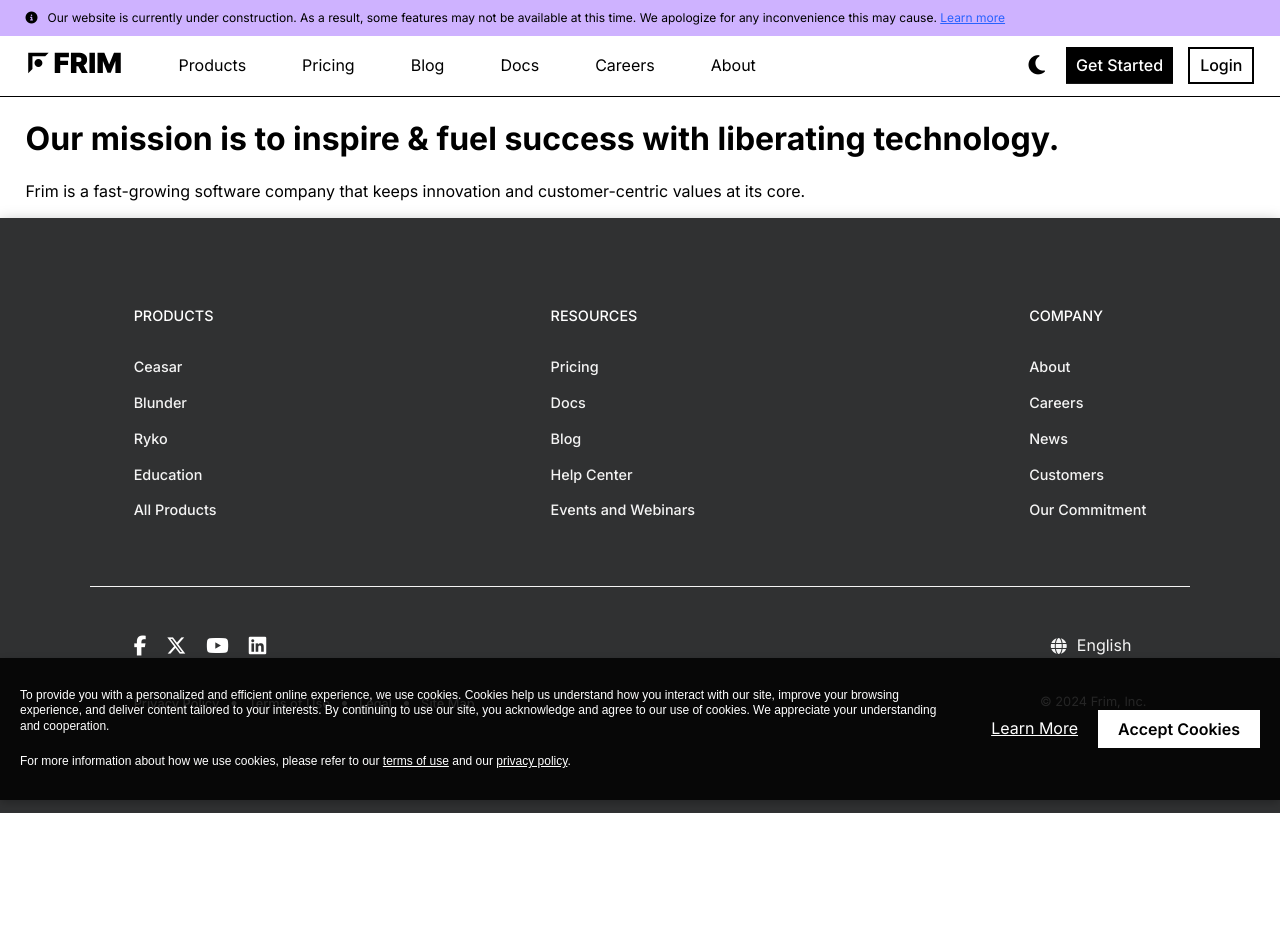
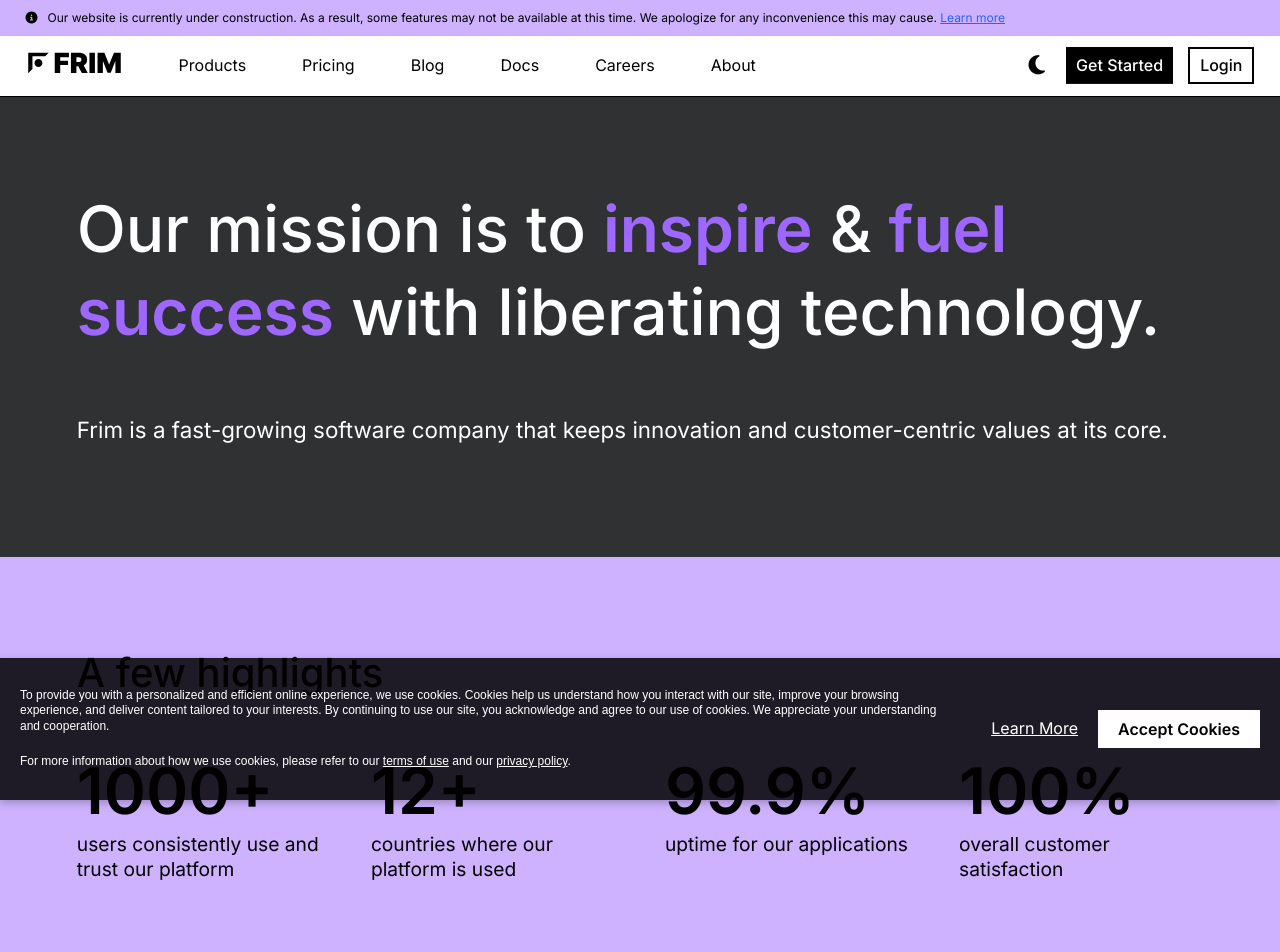
Before and after one commit to fconiglione/frim, a React (Create React App) app in the folder Client/: page /about in a window 1280 px wide. Shown: the top 952 px of the page. Before the commit the page ends 813 px from the top, so only its background shows below. Built offline with nearby package versions, Linux system fonts and the light colour scheme; a web font is replaced by a local one.

Commit message:
about-masthead and about-highlights complete

```diff
--- a/Client/src/assets/styles/index.css
+++ b/Client/src/assets/styles/index.css
@@ -2641,3 +2641,92 @@
 .dark .maintenance hr {
     border-color: #ffffff;
 }
+
+/* About (about.js) */
+
+.about {
+    padding: 0;
+}
+
+/* About masthead (.about-masthead) */
+
+.about-masthead {
+    display: flex;
+    align-items: flex-start;
+    justify-content: center;
+    flex-direction: column;
+    gap: 40px;
+    padding: 90px 6%;
+    background-color: #303132;
+}
+.about-masthead h1 {
+    font-size: 4em;
+    font-weight: 500;
+    margin: 0;
+    color: #ffffff;
+}
+.about-masthead span {
+    color: #9e67ff;
+    font-weight: 600;
+}
+.about-masthead p {
+    font-size: 1.4em;
+    font-weight: 400;
+    color: #ffffff;
+}
+@media screen and (max-width: 1119px) {
+    .about-masthead {
+        flex-direction: column;
+        gap: 20px;
+        padding: 70px 3%;
+        align-items: flex-start;
+    }
+    .about-masthead h1 {
+        font-size: clamp(48px,7vw,84px);
+    }
+    .about-masthead p {
+        font-size: clamp(20px,2vw,40px);
+    }
+}
+
+/* About masthead (.dark) */
+
+.dark .about-masthead {
+    background-color: #000000;
+}
+.dark .about-masthead h1, .dark .about-masthead p {
+    color: #ffffff;
+}
+
+/* About highlights (.about-highlights) */
+
+.about-highlights {
+    display: flex;
+    align-items: flex-start;
+    justify-content: center;
+    flex-direction: column;
+    gap: 50px;
+    padding: 90px 6%;
+    background-color: #ceb2ff;
+}
+.about-highlight-row h1 {
+    font-size: 2.5em;
+    font-weight: 500;
+    margin: 0;
+}
+.about-highlight-row:last-child {
+    display: grid;
+    grid-template-columns: repeat(auto-fit, minmax(200px, 1fr));
+    gap: 50px;
+    width: 100%;
+}
+.about-highlight-row h2 {
+    font-size: 4em;
+    font-weight: 600;
+    margin: 0;
+}
+.about-highlight-row p {
+    font-size: 1.2em;
+    font-weight: 400;
+    margin: 0;
+}
--- a/Client/src/pages/about.js
+++ b/Client/src/pages/about.js
@@ -13,6 +13,39 @@
                 <h1>Our mission is to <span>inspire</span> & <span>fuel success</span> with liberating technology.</h1>
                 <p>Frim is a fast-growing software company that keeps innovation and customer-centric values at its core.</p>
             </div>
+            <div className="about-highlights">
+                <div className="about-highlight-row">
+                    <h1>A few highlights</h1>
+                </div>
+                <div className="about-highlight-row">
+                    <div className="about-highlight-card">
+                        <h2>1000+</h2>
+                        <p>users consistently use and trust our platform</p>
+                    </div>
+                    <div className="about-highlight-card">
+                        <h2>12+</h2>
+                        <p>countries where our platform is used</p>
+                    </div>
+                    <div className="about-highlight-card">
+                        <h2>99.9%</h2>
+                        <p>uptime for our applications</p>
+                    </div>
+                    <div className="about-highlight-card">
+                        <h2>100%</h2>
+                        <p>overall customer satisfaction</p>
+                    </div>
+                </div>
+            </div>
+            {/* <div className="about-story">
+                <div className="about-highlight-column">
+                    <h1>Our story</h1>
+                    <p></p>
+                </div>
+                <div className="about-highlight-column">
+                    <img src="/images/about/story.jpg" alt="Our Story" />
+                    <img src="/images/about/story.jpg" alt="Our Story" />
+                </div>
+            </div> */}
         </section>
     );
 }
```
